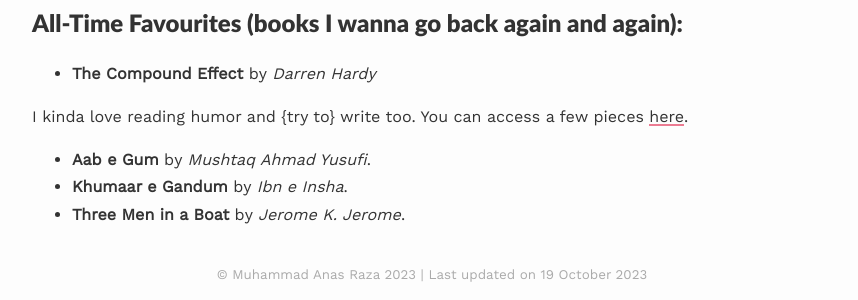
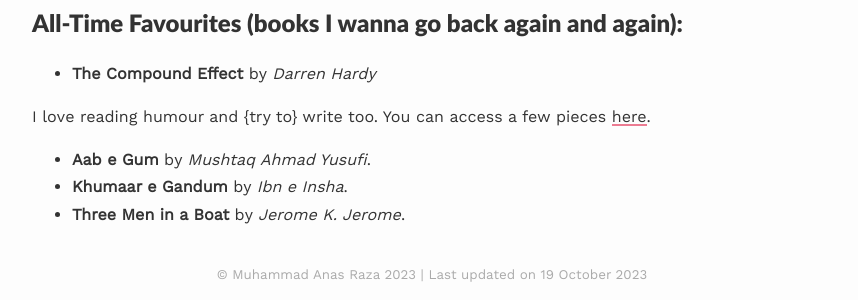
Before and after one commit to anas-rz/anas-rz.github.io, a Jekyll site: the page built from readings.md, in a window 1280 px wide. Shown: the part 484-784 px from the top of the page, without its empty margins (208-1066 px from the left). Built offline with Jekyll 4.4.1, drawn with Linux system fonts in a browser that asks for light colours; nearby versions of some CDN libraries; a script that is not in the unit is left out.

Commit message:
Update readings.md

```diff
--- a/readings.md
+++ b/readings.md
@@ -17,7 +17,7 @@ Excerpt From: Shane Parrish. “The Great Mental Models: General Thinking Concep
 
 - **The Compound Effect** by _Darren Hardy_
 
-I kinda love reading humor and \{try to\} write too. You can access a few pieces [here](https://www.facebook.com/anaswriting/).
+I love reading humour and \{try to\} write too. You can access a few pieces [here](https://www.facebook.com/anaswriting/).
 
 - **Aab e Gum** by _Mushtaq Ahmad Yusufi_.
 - **Khumaar e Gandum** by _Ibn e Insha_.
```
